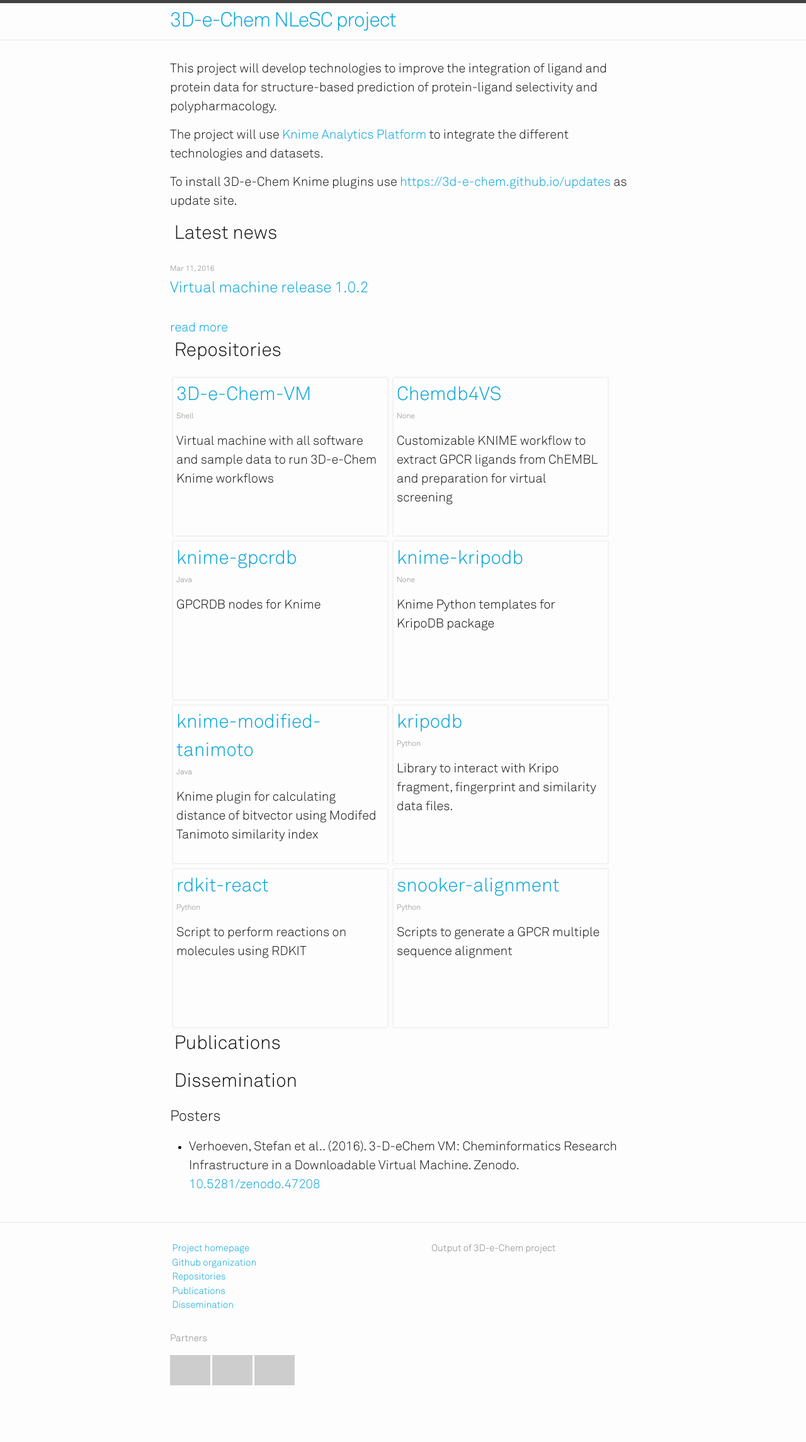
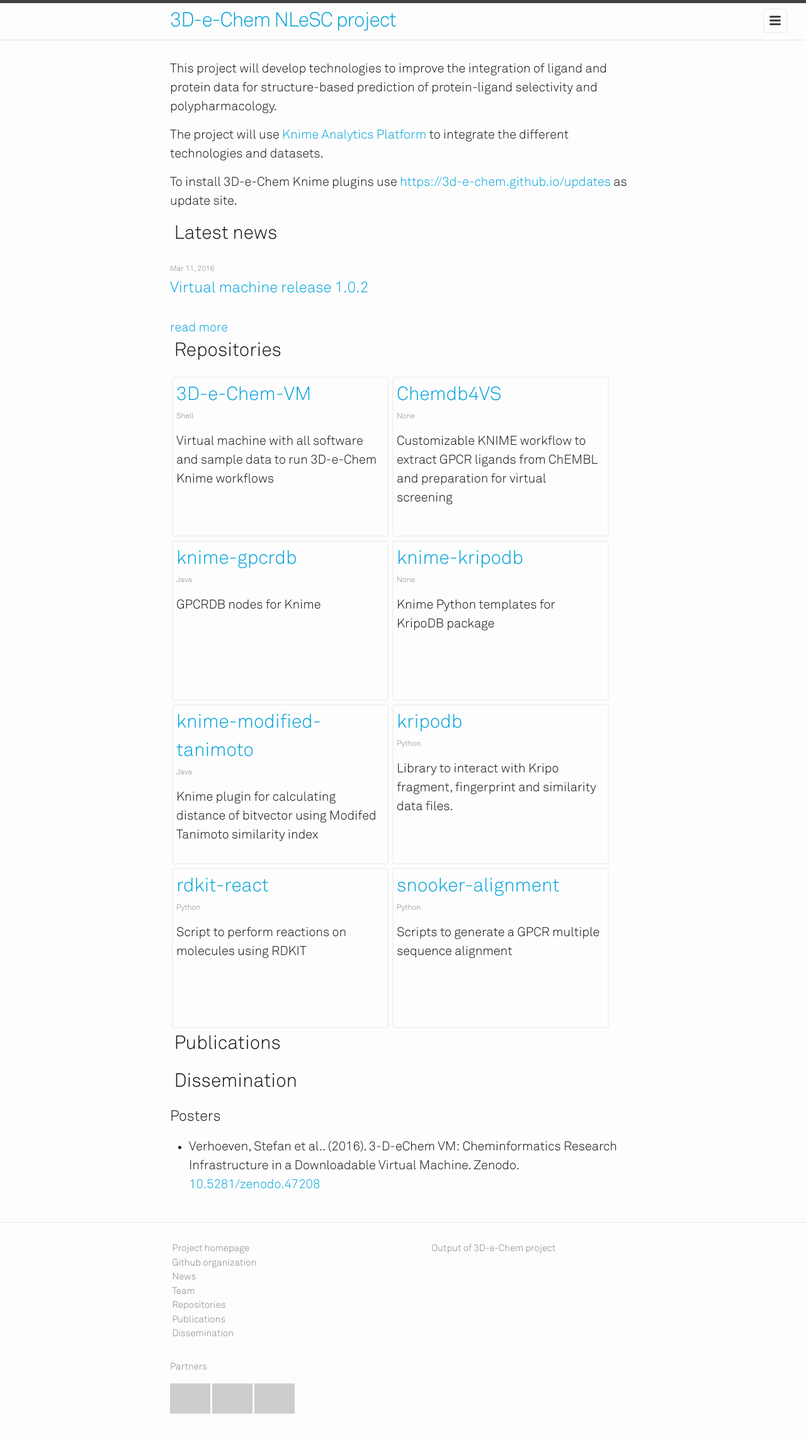
Before and after one commit to 3D-e-Chem/3D-e-Chem.github.io, a Jekyll site: the page built from index.html, in a window 1280 px wide. Shown: the whole page at 63% size. Built offline with Jekyll 4.4.1, drawn with Linux system fonts in a browser that asks for light colours; a style sheet for code colours, icons or effects is not loaded; before the commit the page ends 2244 px from its top, so only the background shows below that; grey boxes are pictures that could not be loaded.

Commit message:
Moved menu items to own include file + Use menu icon by default.
The number of icons was to big to fit.

```diff
--- a/_includes/footer.html
+++ b/_includes/footer.html
@@ -4,16 +4,10 @@
 
     <div class="footer-col-wrapper">
       <div class="footer-col  footer-col-1">
+        <div class="menu-links">
+        {% include menuitems.html %}
+        </div>
         <ul class="contact-list">
-          {% if site.urls.project %}
-          <li><a href="{{ site.urls.project }}" title="Project"><span class="octicon octicon-home"></span>&nbsp;Project homepage</a></li>
-          {% endif %}
-          {% if site.urls.organization %}
-          <li><a href="{{ site.urls.organization }}" title="Github"><span class="octicon octicon-mark-github"></span>&nbsp;Github organization</a></li>
-          {% endif %}
-          <li><a href="{{ '#repositories' | prepend: site.baseurl }}" title="Repositories"><span class="octicon octicon-repo"></span>&nbsp;Repositories</a></li>
-          <li><a href="{{ '#publications' | prepend: site.baseurl }}" title="Publications"><span class="octicon octicon-book"></span>&nbsp;Publications</a></li>
-          <li><a href="{{ '#dissemination' | prepend: site.baseurl }}" title="Dissemination"><span class="octicon octicon-briefcase"></span>&nbsp;Dissemination</a></li>
           <li><a href="mailto:{{ site.email }}">{{ site.email }}</a></li>
         </ul>
       </div>
--- a/_includes/header.html
+++ b/_includes/header.html
@@ -15,20 +15,7 @@
       </a>
 
       <div class="trigger">
-        {% for page in site.pages %}
-          {% if page.title %}
-          <a class="page-link" href="{{ page.url | prepend: site.baseurl }}">{{ page.title }}</a>
-          {% endif %}
-        {% endfor %}
-        {% if site.urls.project %}
-        <a class="page-link" href="{{ site.urls.project }}" title="Project"><span class="mega-octicon octicon-home"></span></a>
-        {% endif %}
-        {% if site.urls.organization %}
-        <a class="page-link" href="{{ site.urls.organization }}" title="Github"><span class="mega-octicon octicon-mark-github"></span></a>
-        {% endif %}
-        <a class="page-link" href="{{ '#repositories' | prepend: site.baseurl }}" title="Repositories"><span class="mega-octicon octicon-repo"></span></a>
-        <a class="page-link" href="{{ '#publications' | prepend: site.baseurl }}" title="Publications"><span class="mega-octicon octicon-book"></span></a>
-        <a class="page-link" href="{{ '#dissemination' | prepend: site.baseurl }}" title="Dissemination"><span class="mega-octicon octicon-briefcase"></span></a>
+        {% include menuitems.html %}
       </div>
     </nav>
 
--- /dev/null
+++ b/_includes/menuitems.html
@@ -0,0 +1,16 @@
+{% for page in site.pages %}
+  {% if page.title %}
+  <a class="page-link" href="{{ page.url | prepend: site.baseurl }}">{{ page.title }}</a>
+  {% endif %}
+{% endfor %}
+{% if site.urls.project %}
+<a class="page-link" href="{{ site.urls.project }}"><span class="octicon octicon-home"></span><p>&nbsp;Project homepage</p></a>
+{% endif %}
+{% if site.urls.organization %}
+<a class="page-link" href="{{ site.urls.organization }}"><span class="octicon octicon-mark-github"></span><p>&nbsp;Github organization</p></a>
+{% endif %}
+<a class="page-link" href="{{ 'news.html' | prepend: site.baseurl }}"><span class="octicon octicon-radio-tower"></span><p>&nbsp;News</p></a>
+<a class="page-link" href="{{ 'team.html' | prepend: site.baseurl }}"><span class="octicon octicon-organization"></span><p>&nbsp;Team</p></a>
+<a class="page-link" href="{{ '/#repositories' | prepend: site.baseurl }}"><span class="octicon octicon-repo"></span><p>&nbsp;Repositories</p></a>
+<a class="page-link" href="{{ '/#publications' | prepend: site.baseurl }}"><span class="octicon octicon-book"></span><p>&nbsp;Publications</p></a>
+<a class="page-link" href="{{ '/#dissemination' | prepend: site.baseurl }}"><span class="octicon octicon-briefcase"></span><p>&nbsp;Dissemination</p></a>
--- a/_sass/_layout.scss
+++ b/_sass/_layout.scss
@@ -26,27 +26,6 @@
 .site-nav {
     float: right;
     line-height: 56px;
-
-    .menu-icon {
-        display: none;
-    }
-
-    .page-link {
-        color: $text-color;
-        line-height: $base-line-height;
-
-        // Gaps between nav items, but not on the first one
-        &:not(:first-child) {
-            margin-left: 20px;
-        }
-
-        .mega-octicon {
-            vertical-align: middle;
-        }
-    }
-
-
-    @include media-query($on-palm) {
     position: absolute;
     top: 9px;
     right: 30px;
@@ -54,6 +33,29 @@
     border: 1px solid $grey-color-light;
     border-radius: 5px;
     text-align: right;
+
+    .page-link {
+        display: block;
+        color: $text-color;
+        line-height: $base-line-height;
+        text-decoration: none;
+        text-align: left;
+
+         .octicon {
+            vertical-align: middle;
+            font-size: 24px;
+            width: 24px;
+            text-align: center;
+        }
+
+        p {
+            display: inline;
+        }
+
+        &:hover {
+            background: darken($background-color, 1%);
+        }
+    }
 
     .menu-icon {
         display: block;
@@ -77,17 +79,12 @@
     .trigger {
         clear: both;
         display: none;
+        margin: 0px 3px 0px 3px;
     }
 
     &:hover .trigger {
         display: block;
         padding-bottom: 5px;
-        }
-
-        .page-link {
-            display: block;
-            padding: 5px 10px;
-        }
     }
 }
 
@@ -107,12 +104,26 @@
 }
 
 .contact-list,
-.social-media-list {
+.social-media-list,
+.menu-links {
     list-style: none;
     margin-left: 0;
 
     .octicon {
             vertical-align: baseline;
+    }
+}
+
+.menu-links {
+    display: block;
+
+    .page-link {
+        color: $grey-color;
+        display: block;
+
+        p {
+            display: inline;
+        }
     }
 }
 
```
Lines whose indentation alone changed are shown as unchanged.
